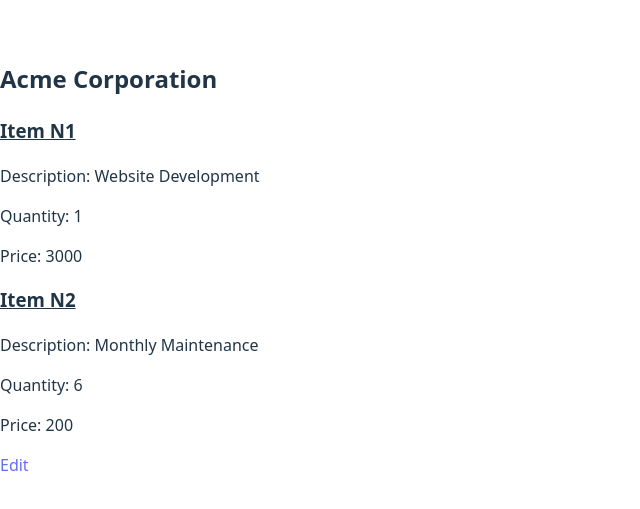
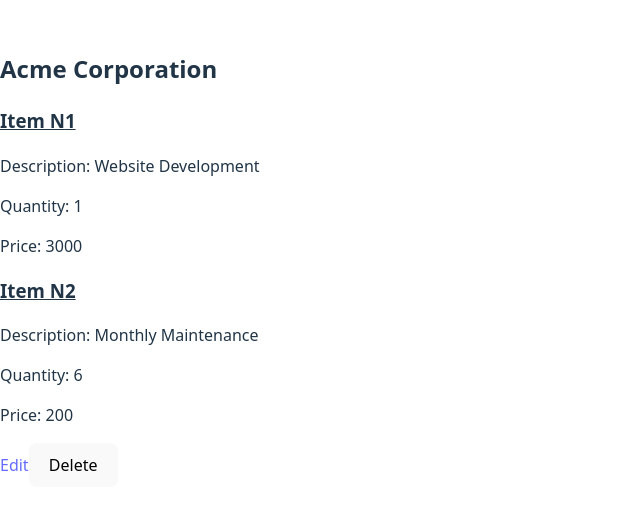
Before and after one commit to Tailung1/INVOICE-APP, a React (Vite) app: page /invoices/1 in a window 1280 px wide. Shown: the part 141-650 px from the top of the page, without its empty margins (0-640 px from the left). Built offline with nearby package versions, Linux system fonts and the light colour scheme.

Commit message:
add delete functional

```diff
--- a/src/pages/Invoice.tsx
+++ b/src/pages/Invoice.tsx
@@ -1,14 +1,19 @@
 import { Link } from "react-router-dom";
 import useGetInvoice from "../costumHooks/useGetInvoice";
-
-
+import { useInvoice } from "../contexts/InvoiceContext";
+import { useNavigate } from "react-router-dom";
 
 export default function Invoice() {
   const invoice = useGetInvoice();
+  const { setInvoices } = useInvoice();
+  const navigate = useNavigate()
 
-
-
-
+  const handleDelete = () => {
+    setInvoices((prevInvoices) =>
+      prevInvoices.filter((invoiceObj) => invoiceObj.id !== invoice?.id)
+    );
+    navigate("/invoices")
+  };
 
   return (
     <div key={invoice?.id}>
@@ -26,7 +31,7 @@
         );
       })}
       <Link to={`/invoices/${invoice?.id}/edit`}>Edit</Link>
-
+      <button onClick={handleDelete}>Delete</button>
     </div>
   );
 }
```
